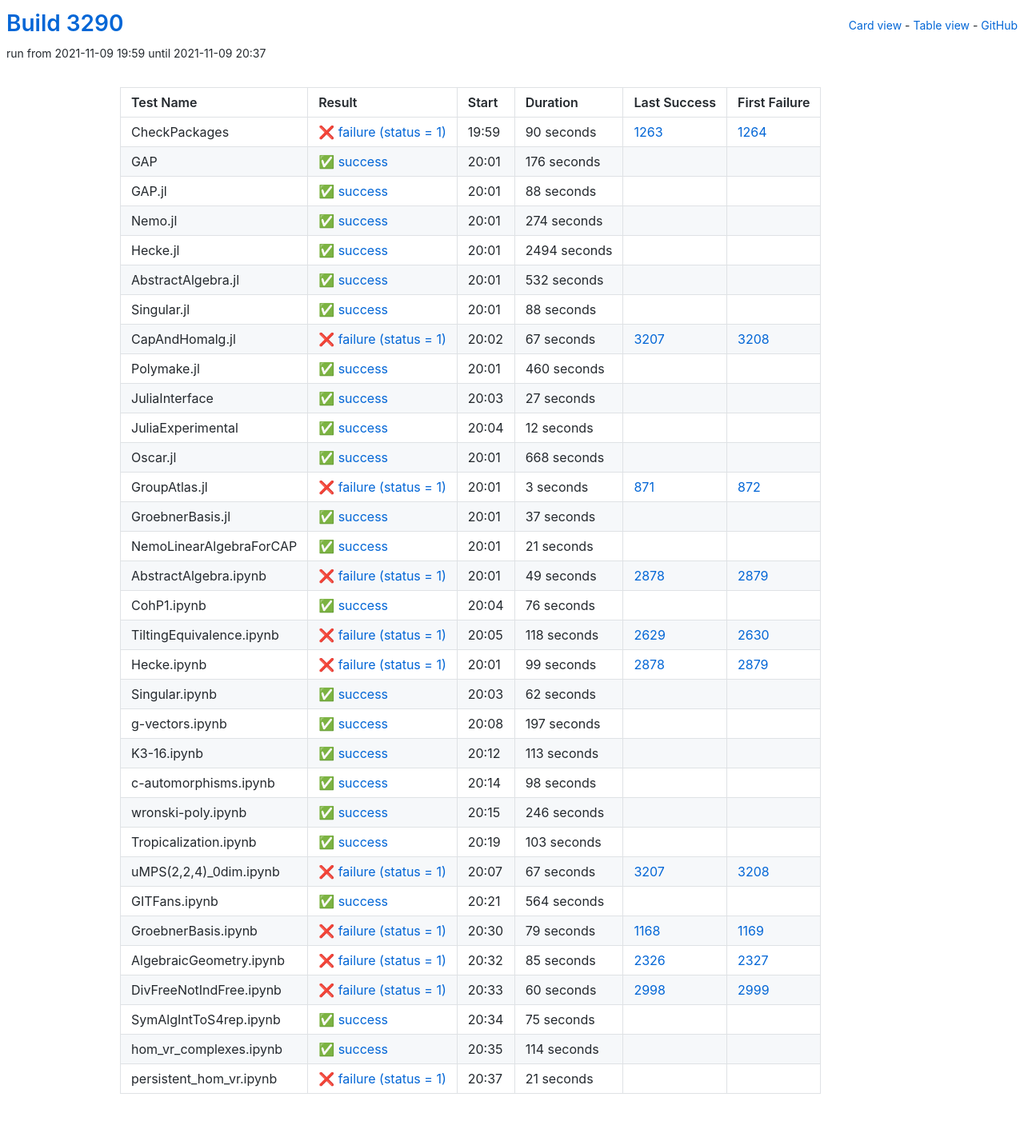
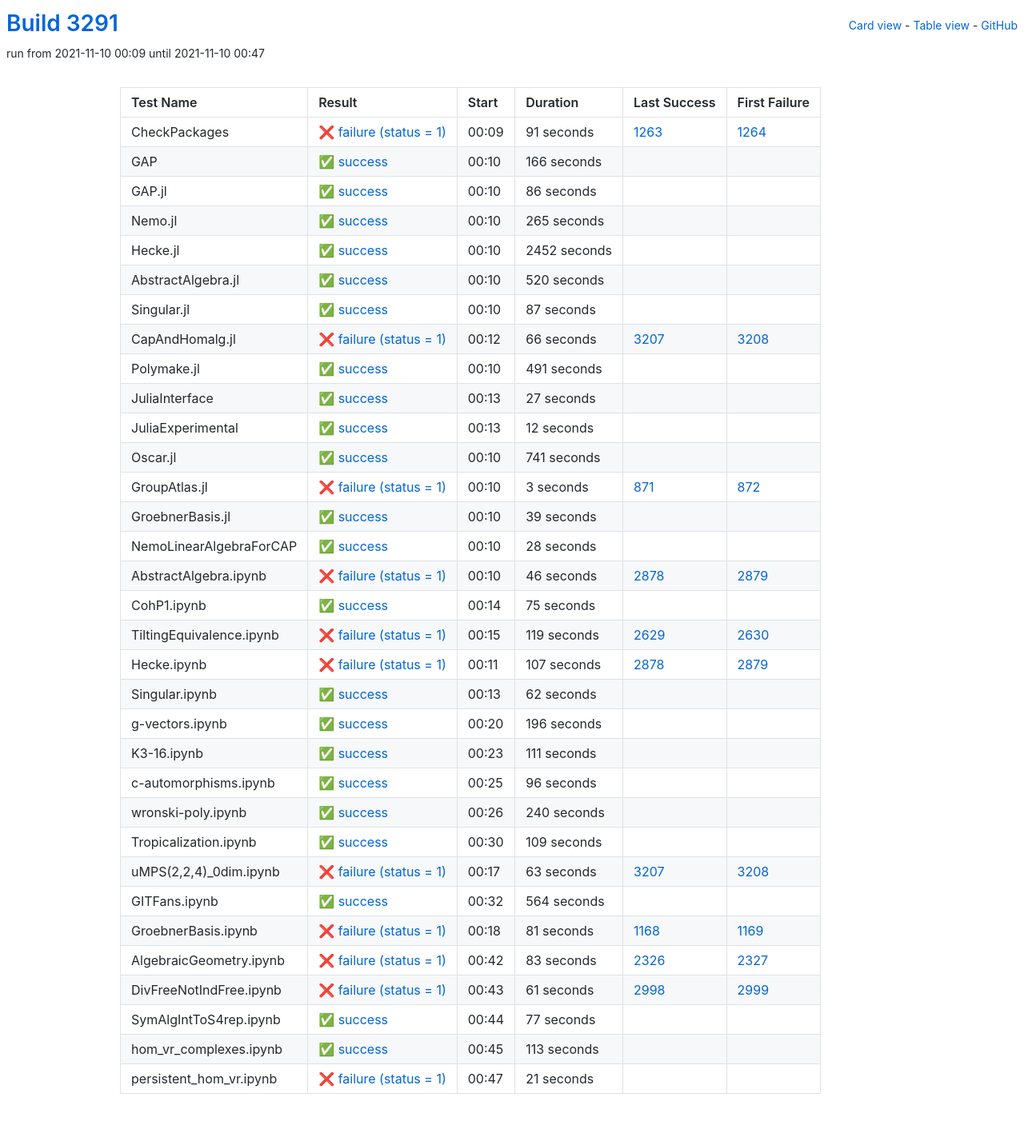
Before and after one commit to oscar-system/oscar-ci-status-stable, a Jekyll site: the page built from table.html, in a window 1280 px wide. Shown: the whole page at 80% size. Built offline with Jekyll 4.4.1, drawn with Linux system fonts in a browser that asks for light colours.

Commit message:
Build #3291

```diff
--- a/_data/ci.yml
+++ b/_data/ci.yml
@@ -1,6 +1,6 @@
 ---
-build: 3290
-build_url: https://oscarci.mathematik.uni-kl.de/job/oscar-stable/3290/
+build: 3291
+build_url: https://oscarci.mathematik.uni-kl.de/job/oscar-stable/3291/
 job: oscar-stable
 organization: oscar-system
 repo: oscar-ci-status-stable
@@ -8,116 +8,116 @@ repourl: https://github.com/oscar-system/oscar-ci-status-stable
 tests:
 - name: CheckPackages
   id: checkpackages
-  log: https://oscarci.mathematik.uni-kl.de/job/oscar-stable/3290/artifact/logs/build-3290/CheckPackages.log
-  start: 2021-11-09 19:59
+  log: https://oscarci.mathematik.uni-kl.de/job/oscar-stable/3291/artifact/logs/build-3291/CheckPackages.log
+  start: 2021-11-10 00:09
   success: false
   exitcode: 1
   status: failure
-  duration: 90
+  duration: 91
   last_success: 1263
   last_success_url: https://oscarci.mathematik.uni-kl.de/job/oscar-stable/1263/
   first_failure: 1264
   first_failure_url: https://oscarci.mathematik.uni-kl.de/job/oscar-stable/1264/
 - name: GAP
   id: gap
-  log: https://oscarci.mathematik.uni-kl.de/job/oscar-stable/3290/artifact/logs/build-3290/GAP.log
-  start: 2021-11-09 20:01
+  log: https://oscarci.mathematik.uni-kl.de/job/oscar-stable/3291/artifact/logs/build-3291/GAP.log
+  start: 2021-11-10 00:10
   success: true
   exitcode: 0
   status: success
-  duration: 176
+  duration: 166
   last_success: false
   last_success_url:
   first_failure: false
   first_failure_url:
 - name: GAP.jl
   id: gap-jl
-  log: https://oscarci.mathematik.uni-kl.de/job/oscar-stable/3290/artifact/logs/build-3290/GAP.jl.log
-  start: 2021-11-09 20:01
+  log: https://oscarci.mathematik.uni-kl.de/job/oscar-stable/3291/artifact/logs/build-3291/GAP.jl.log
+  start: 2021-11-10 00:10
   success: true
   exitcode: 0
   status: success
-  duration: 88
+  duration: 86
   last_success: false
   last_success_url:
   first_failure: false
   first_failure_url:
 - name: Nemo.jl
   id: nemo-jl
-  log: https://oscarci.mathematik.uni-kl.de/job/oscar-stable/3290/artifact/logs/build-3290/Nemo.jl.log
-  start: 2021-11-09 20:01
+  log: https://oscarci.mathematik.uni-kl.de/job/oscar-stable/3291/artifact/logs/build-3291/Nemo.jl.log
+  start: 2021-11-10 00:10
   success: true
   exitcode: 0
   status: success
-  duration: 274
+  duration: 265
   last_success: false
   last_success_url:
   first_failure: false
   first_failure_url:
 - name: Hecke.jl
   id: hecke-jl
-  log: https://oscarci.mathematik.uni-kl.de/job/oscar-stable/3290/artifact/logs/build-3290/Hecke.jl.log
-  start: 2021-11-09 20:01
+  log: https://oscarci.mathematik.uni-kl.de/job/oscar-stable/3291/artifact/logs/build-3291/Hecke.jl.log
+  start: 2021-11-10 00:10
   success: true
   exitcode: 0
   status: success
-  duration: 2494
+  duration: 2452
   last_success: false
   last_success_url:
   first_failure: false
   first_failure_url:
 - name: AbstractAlgebra.jl
   id: abstractalgebra-jl
-  log: https://oscarci.mathematik.uni-kl.de/job/oscar-stable/3290/artifact/logs/build-3290/AbstractAlgebra.jl.log
-  start: 2021-11-09 20:01
+  log: https://oscarci.mathematik.uni-kl.de/job/oscar-stable/3291/artifact/logs/build-3291/AbstractAlgebra.jl.log
+  start: 2021-11-10 00:10
   success: true
   exitcode: 0
   status: success
-  duration: 532
+  duration: 520
   last_success: false
   last_success_url:
   first_failure: false
   first_failure_url:
 - name: Singular.jl
   id: singular-jl
-  log: https://oscarci.mathematik.uni-kl.de/job/oscar-stable/3290/artifact/logs/build-3290/Singular.jl.log
-  start: 2021-11-09 20:01
+  log: https://oscarci.mathematik.uni-kl.de/job/oscar-stable/3291/artifact/logs/build-3291/Singular.jl.log
+  start: 2021-11-10 00:10
   success: true
   exitcode: 0
   status: success
-  duration: 88
+  duration: 87
   last_success: false
   last_success_url:
   first_failure: false
   first_failure_url:
 - name: CapAndHomalg.jl
   id: capandhomalg-jl
-  log: https://oscarci.mathematik.uni-kl.de/job/oscar-stable/3290/artifact/logs/build-3290/CapAndHomalg.jl.log
-  start: 2021-11-09 20:02
+  log: https://oscarci.mathematik.uni-kl.de/job/oscar-stable/3291/artifact/logs/build-3291/CapAndHomalg.jl.log
+  start: 2021-11-10 00:12
   success: false
   exitcode: 1
   status: failure
-  duration: 67
+  duration: 66
   last_success: 3207
   last_success_url: https://oscarci.mathematik.uni-kl.de/job/oscar-stable/3207/
   first_failure: 3208
   first_failure_url: https://oscarci.mathematik.uni-kl.de/job/oscar-stable/3208/
 - name: Polymake.jl
   id: polymake-jl
-  log: https://oscarci.mathematik.uni-kl.de/job/oscar-stable/3290/artifact/logs/build-3290/Polymake.jl.log
-  start: 2021-11-09 20:01
+  log: https://oscarci.mathematik.uni-kl.de/job/oscar-stable/3291/artifact/logs/build-3291/Polymake.jl.log
+  start: 2021-11-10 00:10
   success: true
   exitcode: 0
   status: success
-  duration: 460
+  duration: 491
   last_success: false
   last_success_url:
   first_failure: false
   first_failure_url:
 - name: JuliaInterface
   id: juliainterface
-  log: https://oscarci.mathematik.uni-kl.de/job/oscar-stable/3290/artifact/logs/build-3290/JuliaInterface.log
-  start: 2021-11-09 20:03
+  log: https://oscarci.mathematik.uni-kl.de/job/oscar-stable/3291/artifact/logs/build-3291/JuliaInterface.log
+  start: 2021-11-10 00:13
   success: true
   exitcode: 0
   status: success
@@ -128,8 +128,8 @@ tests:
   first_failure_url:
 - name: JuliaExperimental
   id: juliaexperimental
-  log: https://oscarci.mathematik.uni-kl.de/job/oscar-stable/3290/artifact/logs/build-3290/JuliaExperimental.log
-  start: 2021-11-09 20:04
+  log: https://oscarci.mathematik.uni-kl.de/job/oscar-stable/3291/artifact/logs/build-3291/JuliaExperimental.log
+  start: 2021-11-10 00:13
   success: true
   exitcode: 0
   status: success
@@ -140,20 +140,20 @@ tests:
   first_failure_url:
 - name: Oscar.jl
   id: oscar-jl
-  log: https://oscarci.mathematik.uni-kl.de/job/oscar-stable/3290/artifact/logs/build-3290/Oscar.jl.log
-  start: 2021-11-09 20:01
+  log: https://oscarci.mathematik.uni-kl.de/job/oscar-stable/3291/artifact/logs/build-3291/Oscar.jl.log
+  start: 2021-11-10 00:10
   success: true
   exitcode: 0
   status: success
-  duration: 668
+  duration: 741
   last_success: false
   last_success_url:
   first_failure: false
   first_failure_url:
 - name: GroupAtlas.jl
   id: groupatlas-jl
-  log: https://oscarci.mathematik.uni-kl.de/job/oscar-stable/3290/artifact/logs/build-3290/GroupAtlas.jl.log
-  start: 2021-11-09 20:01
+  log: https://oscarci.mathematik.uni-kl.de/job/oscar-stable/3291/artifact/logs/build-3291/GroupAtlas.jl.log
+  start: 2021-11-10 00:10
   success: false
   exitcode: 1
   status: failure
@@ -164,80 +164,80 @@ tests:
   first_failure_url: https://oscarci.mathematik.uni-kl.de/job/oscar-stable/872/
 - name: GroebnerBasis.jl
   id: groebnerbasis-jl
-  log: https://oscarci.mathematik.uni-kl.de/job/oscar-stable/3290/artifact/logs/build-3290/GroebnerBasis.jl.log
-  start: 2021-11-09 20:01
+  log: https://oscarci.mathematik.uni-kl.de/job/oscar-stable/3291/artifact/logs/build-3291/GroebnerBasis.jl.log
+  start: 2021-11-10 00:10
   success: true
   exitcode: 0
   status: success
-  duration: 37
+  duration: 39
   last_success: false
   last_success_url:
   first_failure: false
   first_failure_url:
 - name: NemoLinearAlgebraForCAP
   id: nemolinearalgebraforcap
-  log: https://oscarci.mathematik.uni-kl.de/job/oscar-stable/3290/artifact/logs/build-3290/NemoLinearAlgebraForCAP.log
-  start: 2021-11-09 20:01
+  log: https://oscarci.mathematik.uni-kl.de/job/oscar-stable/3291/artifact/logs/build-3291/NemoLinearAlgebraForCAP.log
+  start: 2021-11-10 00:10
   success: true
   exitcode: 0
   status: success
-  duration: 21
+  duration: 28
   last_success: false
   last_success_url:
   first_failure: false
   first_failure_url:
 - name: AbstractAlgebra.ipynb
   id: abstractalgebra-ipynb
-  log: https://oscarci.mathematik.uni-kl.de/job/oscar-stable/3290/artifact/logs/build-3290/AbstractAlgebra.ipynb.log
-  start: 2021-11-09 20:01
+  log: https://oscarci.mathematik.uni-kl.de/job/oscar-stable/3291/artifact/logs/build-3291/AbstractAlgebra.ipynb.log
+  start: 2021-11-10 00:10
   success: false
   exitcode: 1
   status: failure
-  duration: 49
+  duration: 46
   last_success: 2878
   last_success_url: https://oscarci.mathematik.uni-kl.de/job/oscar-stable/2878/
   first_failure: 2879
   first_failure_url: https://oscarci.mathematik.uni-kl.de/job/oscar-stable/2879/
 - name: CohP1.ipynb
   id: cohp1-ipynb
-  log: https://oscarci.mathematik.uni-kl.de/job/oscar-stable/3290/artifact/logs/build-3290/CohP1.ipynb.log
-  start: 2021-11-09 20:04
+  log: https://oscarci.mathematik.uni-kl.de/job/oscar-stable/3291/artifact/logs/build-3291/CohP1.ipynb.log
+  start: 2021-11-10 00:14
   success: true
   exitcode: 0
   status: success
-  duration: 76
+  duration: 75
   last_success: false
   last_success_url:
   first_failure: false
   first_failure_url:
 - name: TiltingEquivalence.ipynb
   id: tiltingequivalence-ipynb
-  log: https://oscarci.mathematik.uni-kl.de/job/oscar-stable/3290/artifact/logs/build-3290/TiltingEquivalence.ipynb.log
-  start: 2021-11-09 20:05
+  log: https://oscarci.mathematik.uni-kl.de/job/oscar-stable/3291/artifact/logs/build-3291/TiltingEquivalence.ipynb.log
+  start: 2021-11-10 00:15
   success: false
   exitcode: 1
   status: failure
-  duration: 118
+  duration: 119
   last_success: 2629
   last_success_url: https://oscarci.mathematik.uni-kl.de/job/oscar-stable/2629/
   first_failure: 2630
   first_failure_url: https://oscarci.mathematik.uni-kl.de/job/oscar-stable/2630/
 - name: Hecke.ipynb
   id: hecke-ipynb
-  log: https://oscarci.mathematik.uni-kl.de/job/oscar-stable/3290/artifact/logs/build-3290/Hecke.ipynb.log
-  start: 2021-11-09 20:01
+  log: https://oscarci.mathematik.uni-kl.de/job/oscar-stable/3291/artifact/logs/build-3291/Hecke.ipynb.log
+  start: 2021-11-10 00:11
   success: false
   exitcode: 1
   status: failure
-  duration: 99
+  duration: 107
   last_success: 2878
   last_success_url: https://oscarci.mathematik.uni-kl.de/job/oscar-stable/2878/
   first_failure: 2879
   first_failure_url: https://oscarci.mathematik.uni-kl.de/job/oscar-stable/2879/
 - name: Singular.ipynb
   id: singular-ipynb
-  log: https://oscarci.mathematik.uni-kl.de/job/oscar-stable/3290/artifact/logs/build-3290/Singular.ipynb.log
-  start: 2021-11-09 20:03
+  log: https://oscarci.mathematik.uni-kl.de/job/oscar-stable/3291/artifact/logs/build-3291/Singular.ipynb.log
+  start: 2021-11-10 00:13
   success: true
   exitcode: 0
   status: success
@@ -248,80 +248,80 @@ tests:
   first_failure_url:
 - name: g-vectors.ipynb
   id: g-vectors-ipynb
-  log: https://oscarci.mathematik.uni-kl.de/job/oscar-stable/3290/artifact/logs/build-3290/g-vectors.ipynb.log
-  start: 2021-11-09 20:08
+  log: https://oscarci.mathematik.uni-kl.de/job/oscar-stable/3291/artifact/logs/build-3291/g-vectors.ipynb.log
+  start: 2021-11-10 00:20
   success: true
   exitcode: 0
   status: success
-  duration: 197
+  duration: 196
   last_success: false
   last_success_url:
   first_failure: false
   first_failure_url:
 - name: K3-16.ipynb
   id: k3-16-ipynb
-  log: https://oscarci.mathematik.uni-kl.de/job/oscar-stable/3290/artifact/logs/build-3290/K3-16.ipynb.log
-  start: 2021-11-09 20:12
+  log: https://oscarci.mathematik.uni-kl.de/job/oscar-stable/3291/artifact/logs/build-3291/K3-16.ipynb.log
+  start: 2021-11-10 00:23
   success: true
   exitcode: 0
   status: success
-  duration: 113
+  duration: 111
   last_success: false
   last_success_url:
   first_failure: false
   first_failure_url:
 - name: c-automorphisms.ipynb
   id: c-automorphisms-ipynb
-  log: https://oscarci.mathematik.uni-kl.de/job/oscar-stable/3290/artifact/logs/build-3290/c-automorphisms.ipynb.log
-  start: 2021-11-09 20:14
+  log: https://oscarci.mathematik.uni-kl.de/job/oscar-stable/3291/artifact/logs/build-3291/c-automorphisms.ipynb.log
+  start: 2021-11-10 00:25
   success: true
   exitcode: 0
   status: success
-  duration: 98
+  duration: 96
   last_success: false
   last_success_url:
   first_failure: false
   first_failure_url:
 - name: wronski-poly.ipynb
   id: wronski-poly-ipynb
-  log: https://oscarci.mathematik.uni-kl.de/job/oscar-stable/3290/artifact/logs/build-3290/wronski-poly.ipynb.log
-  start: 2021-11-09 20:15
+  log: https://oscarci.mathematik.uni-kl.de/job/oscar-stable/3291/artifact/logs/build-3291/wronski-poly.ipynb.log
+  start: 2021-11-10 00:26
   success: true
   exitcode: 0
   status: success
-  duration: 246
+  duration: 240
   last_success: false
   last_success_url:
   first_failure: false
   first_failure_url:
 - name: Tropicalization.ipynb
   id: tropicalization-ipynb
-  log: https://oscarci.mathematik.uni-kl.de/job/oscar-stable/3290/artifact/logs/build-3290/Tropicalization.ipynb.log
-  start: 2021-11-09 20:19
+  log: https://oscarci.mathematik.uni-kl.de/job/oscar-stable/3291/artifact/logs/build-3291/Tropicalization.ipynb.log
+  start: 2021-11-10 00:30
   success: true
   exitcode: 0
   status: success
-  duration: 103
+  duration: 109
   last_success: false
   last_success_url:
   first_failure: false
   first_failure_url:
 - name: uMPS(2,2,4)_0dim.ipynb
   id: umps-2-2-4-0dim-ipynb
-  log: https://oscarci.mathematik.uni-kl.de/job/oscar-stable/3290/artifact/logs/build-3290/uMPS-2-2-4-_0dim.ipynb.log
-  start: 2021-11-09 20:07
+  log: https://oscarci.mathematik.uni-kl.de/job/oscar-stable/3291/artifact/logs/build-3291/uMPS-2-2-4-_0dim.ipynb.log
+  start: 2021-11-10 00:17
   success: false
   exitcode: 1
   status: failure
-  duration: 67
+  duration: 63
   last_success: 3207
   last_success_url: https://oscarci.mathematik.uni-kl.de/job/oscar-stable/3207/
   first_failure: 3208
   first_failure_url: https://oscarci.mathematik.uni-kl.de/job/oscar-stable/3208/
 - name: GITFans.ipynb
   id: gitfans-ipynb
-  log: https://oscarci.mathematik.uni-kl.de/job/oscar-stable/3290/artifact/logs/build-3290/GITFans.ipynb.log
-  start: 2021-11-09 20:21
+  log: https://oscarci.mathematik.uni-kl.de/job/oscar-stable/3291/artifact/logs/build-3291/GITFans.ipynb.log
+  start: 2021-11-10 00:32
   success: true
   exitcode: 0
   status: success
@@ -332,68 +332,68 @@ tests:
   first_failure_url:
 - name: GroebnerBasis.ipynb
   id: groebnerbasis-ipynb
-  log: https://oscarci.mathematik.uni-kl.de/job/oscar-stable/3290/artifact/logs/build-3290/GroebnerBasis.ipynb.log
-  start: 2021-11-09 20:30
+  log: https://oscarci.mathematik.uni-kl.de/job/oscar-stable/3291/artifact/logs/build-3291/GroebnerBasis.ipynb.log
+  start: 2021-11-10 00:18
   success: false
   exitcode: 1
   status: failure
-  duration: 79
+  duration: 81
   last_success: 1168
   last_success_url: https://oscarci.mathematik.uni-kl.de/job/oscar-stable/1168/
   first_failure: 1169
   first_failure_url: https://oscarci.mathematik.uni-kl.de/job/oscar-stable/1169/
 - name: AlgebraicGeometry.ipynb
   id: algebraicgeometry-ipynb
-  log: https://oscarci.mathematik.uni-kl.de/job/oscar-stable/3290/artifact/logs/build-3290/AlgebraicGeometry.ipynb.log
-  start: 2021-11-09 20:32
+  log: https://oscarci.mathematik.uni-kl.de/job/oscar-stable/3291/artifact/logs/build-3291/AlgebraicGeometry.ipynb.log
+  start: 2021-11-10 00:42
   success: false
   exitcode: 1
   status: failure
-  duration: 85
+  duration: 83
   last_success: 2326
   last_success_url: https://oscarci.mathematik.uni-kl.de/job/oscar-stable/2326/
   first_failure: 2327
   first_failure_url: https://oscarci.mathematik.uni-kl.de/job/oscar-stable/2327/
 - name: DivFreeNotIndFree.ipynb
   id: divfreenotindfree-ipynb
-  log: https://oscarci.mathematik.uni-kl.de/job/oscar-stable/3290/artifact/logs/build-3290/DivFreeNotIndFree.ipynb.log
-  start: 2021-11-09 20:33
+  log: https://oscarci.mathematik.uni-kl.de/job/oscar-stable/3291/artifact/logs/build-3291/DivFreeNotIndFree.ipynb.log
+  start: 2021-11-10 00:43
   success: false
   exitcode: 1
   status: failure
-  duration: 60
+  duration: 61
   last_success: 2998
   last_success_url: https://oscarci.mathematik.uni-kl.de/job/oscar-stable/2998/
   first_failure: 2999
   first_failure_url: https://oscarci.mathematik.uni-kl.de/job/oscar-stable/2999/
 - name: SymAlgIntToS4rep.ipynb
   id: symalginttos4rep-ipynb
-  log: https://oscarci.mathematik.uni-kl.de/job/oscar-stable/3290/artifact/logs/build-3290/SymAlgIntToS4rep.ipynb.log
-  start: 2021-11-09 20:34
+  log: https://oscarci.mathematik.uni-kl.de/job/oscar-stable/3291/artifact/logs/build-3291/SymAlgIntToS4rep.ipynb.log
+  start: 2021-11-10 00:44
   success: true
   exitcode: 0
   status: success
-  duration: 75
+  duration: 77
   last_success: false
   last_success_url:
   first_failure: false
   first_failure_url:
 - name: hom_vr_complexes.ipynb
   id: hom-vr-complexes-ipynb
-  log: https://oscarci.mathematik.uni-kl.de/job/oscar-stable/3290/artifact/logs/build-3290/hom_vr_complexes.ipynb.log
-  start: 2021-11-09 20:35
+  log: https://oscarci.mathematik.uni-kl.de/job/oscar-stable/3291/artifact/logs/build-3291/hom_vr_complexes.ipynb.log
+  start: 2021-11-10 00:45
   success: true
   exitcode: 0
   status: success
-  duration: 114
+  duration: 113
   last_success: false
   last_success_url:
   first_failure: false
   first_failure_url:
 - name: persistent_hom_vr.ipynb
   id: persistent-hom-vr-ipynb
-  log: https://oscarci.mathematik.uni-kl.de/job/oscar-stable/3290/artifact/logs/build-3290/persistent_hom_vr.ipynb.log
-  start: 2021-11-09 20:37
+  log: https://oscarci.mathematik.uni-kl.de/job/oscar-stable/3291/artifact/logs/build-3291/persistent_hom_vr.ipynb.log
+  start: 2021-11-10 00:47
   success: false
   exitcode: 1
   status: failure
```
Also changed, not shown: README.md.
